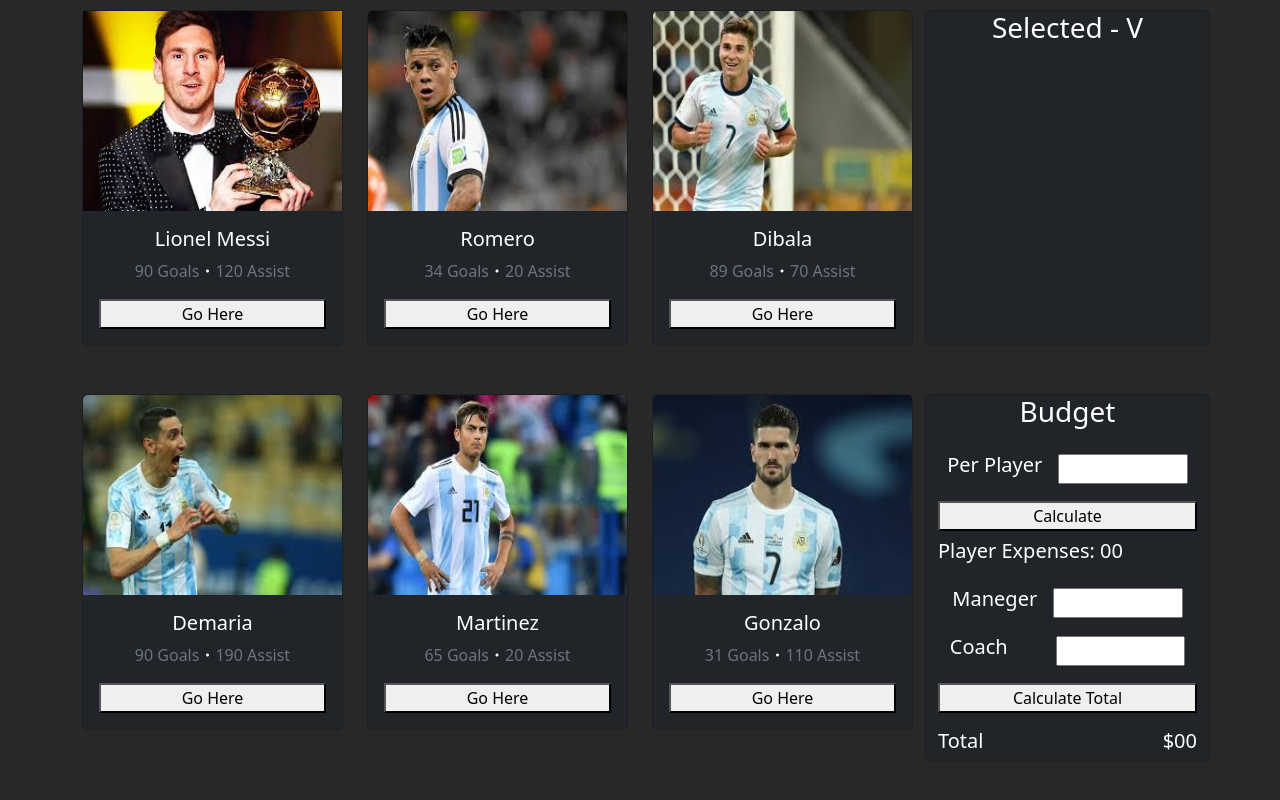
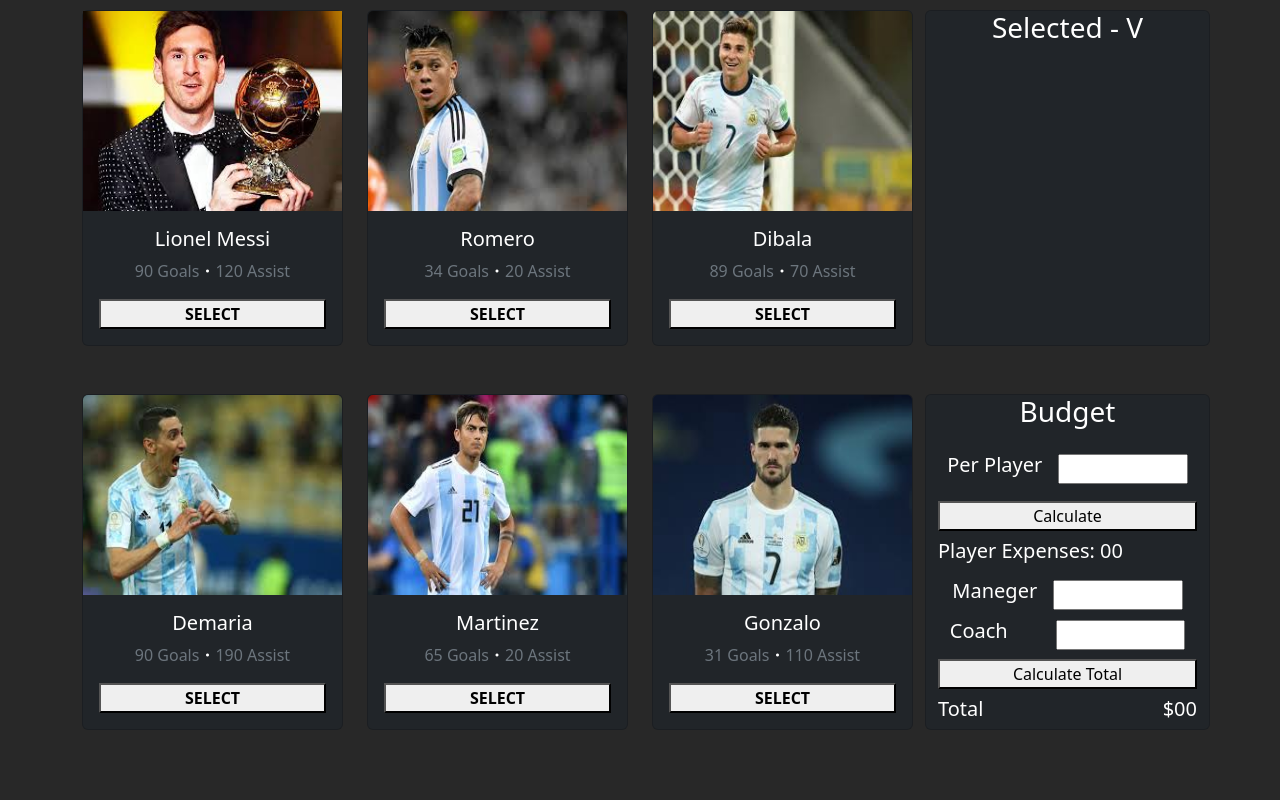
Before and after one commit to md-arif-khan/football-mania, a plain HTML site: page index.html in a window 1280 px wide. Shown: the part 526-1326 px from the top of the page. After the commit the page ends 1304 px from the top, so only its background shows below. Drawn offline with nearby package versions, Linux system fonts and the light colour scheme.

Commit message:
bug fixed

```diff
--- a/index.html
+++ b/index.html
@@ -4,7 +4,7 @@
     <meta charset="UTF-8">
     <meta http-equiv="X-UA-Compatible" content="IE=edge">
     <meta name="viewport" content="width=device-width, initial-scale=1.0">
-    <title>Best-Five</title>
+    <title>Any Good Five Player</title>
     <link href="https://cdn.jsdelivr.net/npm/bootstrap@5.2.0/dist/css/bootstrap.min.css" rel="stylesheet" integrity="sha384-gH2yIJqKdNHPEq0n4Mqa/HGKIhSkIHeL5AyhkYV8i59U5AR6csBvApHHNl/vI1Bx" crossorigin="anonymous">
     <!-- google fonts  -->
     <link href='https://fonts.googleapis.com/css?family=Berkshire Swash'>
@@ -62,7 +62,7 @@
                               <h5 id="messi" class="card-title text-center">Lionel Messi</h5>
                                <p class="text-center text-secondary">90 Goals<span><i class="bi bi-dot text-white"></i></span>120 Assist</p>
 
-                              <button id="messibtn" class=" w-100 btn-color">Go Here</button>
+                              <button id="messibtn" class=" w-100 btn-color  fw-bold">SELECT</button>
                             </div>
                           </div>
                     </div>
@@ -74,7 +74,7 @@
                             <div class="card-body text-white">
                               <h5 id="romero" class="card-title text-center">Romero</h5>
                                <p class="text-center text-secondary">34 Goals<span><i class="bi bi-dot text-white"></i></span>20 Assist</p>
-                               <button id="romerobtn" class=" w-100 btn-color">Go Here</button>
+                               <button id="romerobtn" class=" w-100 btn-color  fw-bold">SELECT</button>
                             </div>
                           </div>
                     </div>
@@ -86,7 +86,7 @@
                             <div class="card-body text-white">
                               <h5 id="dibala" class="card-title text-center">Dibala</h5>
                                <p class="text-center text-secondary">89 Goals<span><i class="bi bi-dot text-white"></i></span>70 Assist</p>
-                               <button id="dibalaibtn" class=" w-100 btn-color">Go Here</button>
+                               <button id="dibalaibtn" class=" w-100 btn-color  fw-bold">SELECT</button>
                             </div>
                           </div>
                     </div>
@@ -115,7 +115,7 @@
                             <div class="card-body text-white">
                               <h5  id="demaria" class="card-title text-center">Demaria</h5>
                                <p class="text-center text-secondary">90 Goals<span><i class="bi bi-dot text-white"></i></span>190 Assist</p>
-                               <button id="demariabtn" class=" w-100 btn-color">Go Here</button>
+                               <button id="demariabtn" class=" w-100 btn-color  fw-bold">SELECT</button>
                             </div>
                           </div>
                     </div>
@@ -127,7 +127,7 @@
                             <div class="card-body text-white">
                               <h5 id="marinez" class="card-title text-center">Martinez</h5>
                                <p class="text-center text-secondary">65 Goals<span><i class="bi bi-dot text-white"></i></span>20 Assist</p>
-                               <button id="marninezbtn" class=" w-100 btn-color">Go Here</button>
+                               <button id="marninezbtn" class=" w-100 btn-color  fw-bold">SELECT</button>
                             </div>
                           </div>
                     </div>
@@ -139,7 +139,7 @@
                             <div class="card-body text-white">
                               <h5 id="gonzalo" class="card-title text-center">Gonzalo </h5>
                                <p class="text-center text-secondary">31 Goals<span><i class="bi bi-dot text-white"></i></span>110 Assist</p>
-                               <button id="gonzalobtn" class=" w-100 btn-color">Go Here</button>
+                               <button id="gonzalobtn" class=" w-100 btn-color fw-bold">SELECT</button>
                             </div>
                           </div>
                     </div>
@@ -154,7 +154,7 @@
                         </div>
                         <button id="calculateBtn" class=" btn-color w-100">Calculate</button>
                         <h5 class="text-white mt-2">Player Expenses:   <span id="totalPlayerAmount">00</span></h5>
-                        <div class="d-flex justify-content-center align-items-center py-3" >
+                        <div class="d-flex justify-content-center align-items-center py-2" >
                             <h5 class="text-white pe-3">Maneger</h5>
                             <input id="manegar"  class="w-50 "type="text">
                          </div>
@@ -162,7 +162,7 @@
                             <h5 class="text-white  pe-5">Coach</h5>
                             <input id="coach" class="w-50 "type="text">
                         </div>
-                        <button id="totalBtn" class=" btn-color w-100 my-3">Calculate Total</button>
+                        <button id="totalBtn" class=" btn-color w-100 my-2">Calculate Total</button>
                     </div>
 
                    <div class="d-flex justify-content-between">
```
Also changed, not shown: js/dom.js (+3 -4 lines).
